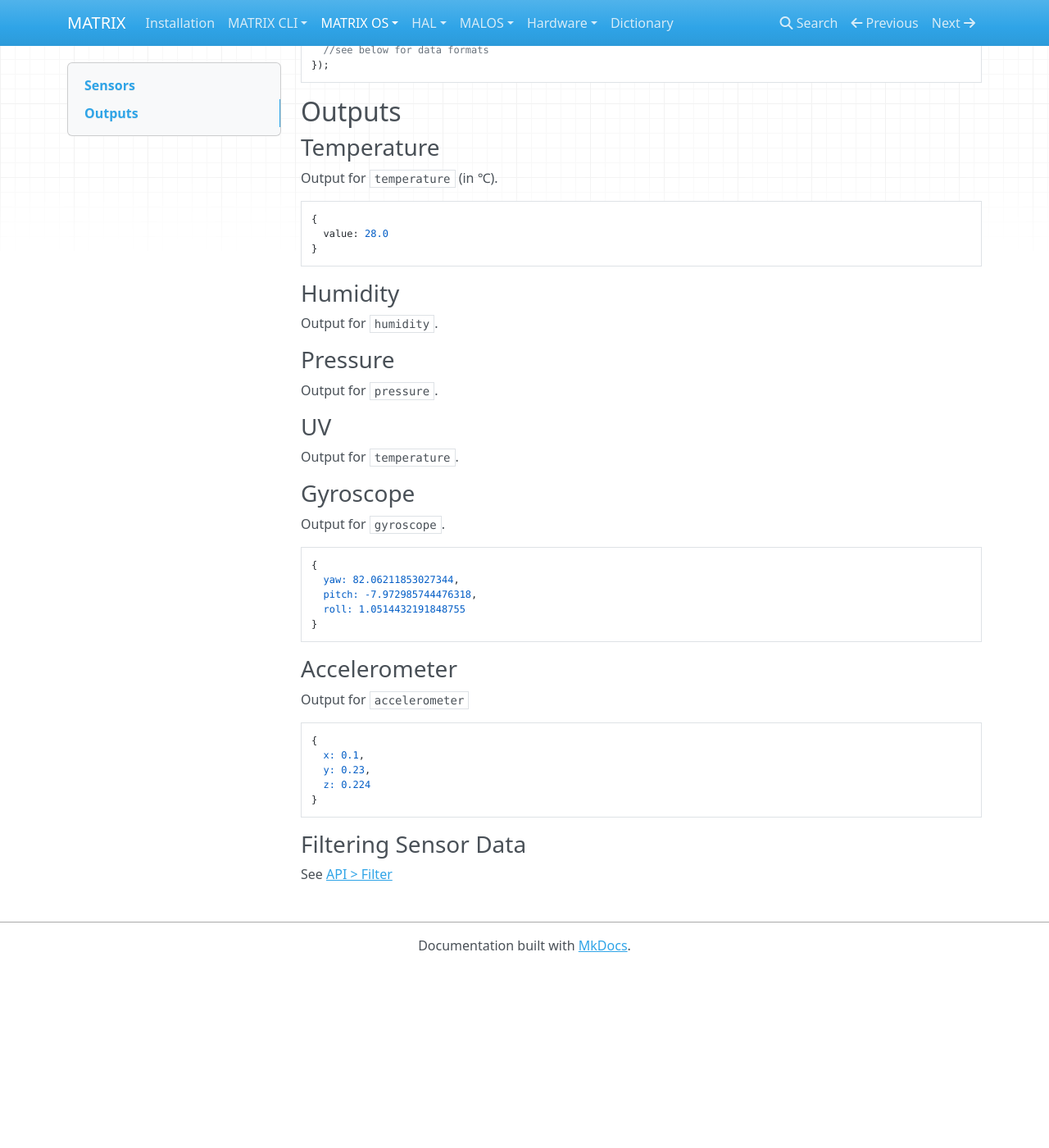
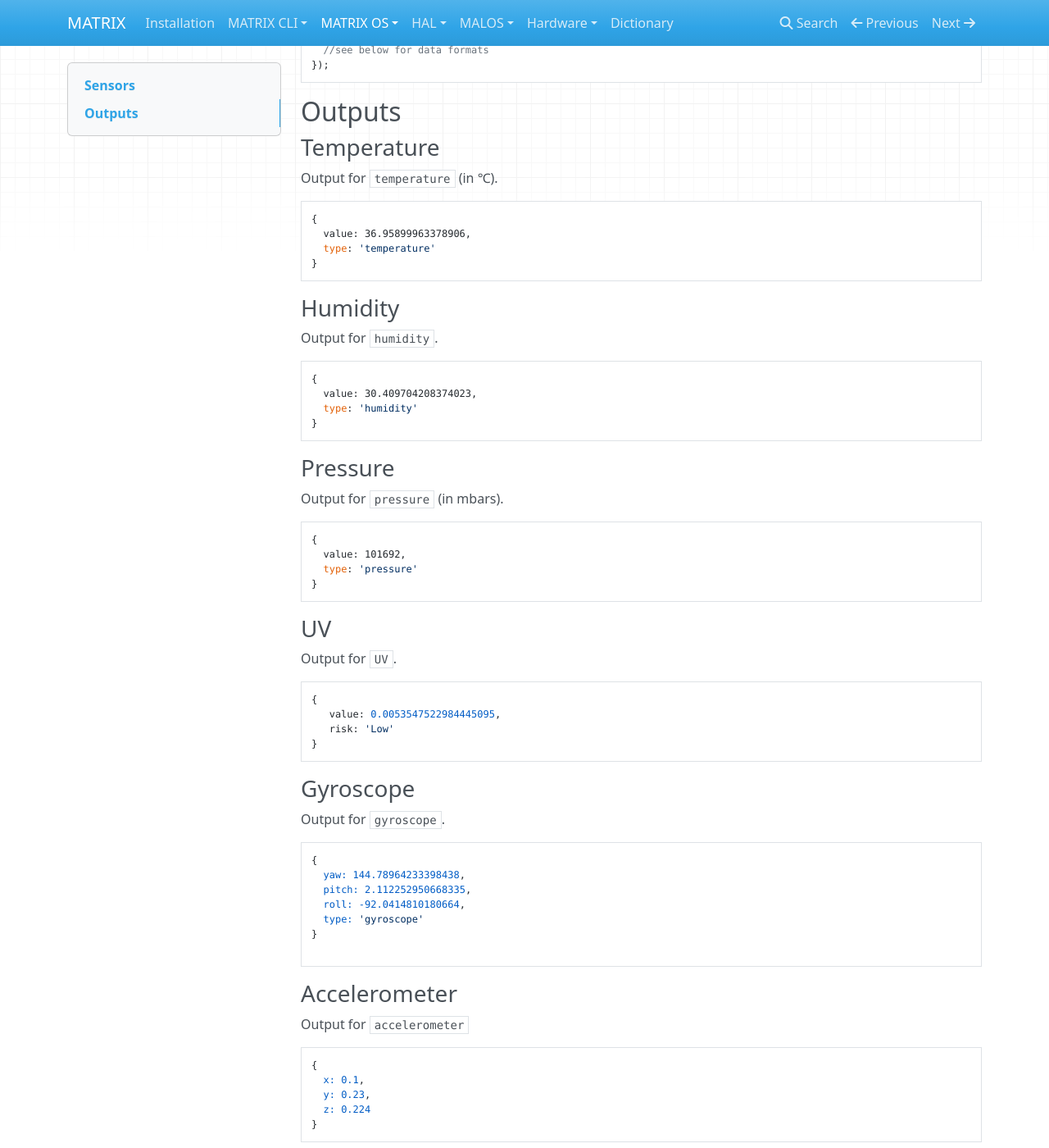
Before and after one commit to matrix-io/matrix-documentation, an MkDocs documentation site: the page built from docs/API/sensors.md, in a window 1280 px wide and 1400 px high, scrolled down 643 px. Shown: the whole window at 82% size. Built offline with MkDocs 1.6.1, drawn with Linux system fonts in a browser that asks for light colours; nearby versions of some CDN libraries; old or Windows-style settings are respelled for this version of MkDocs; before the commit the page ends 1824 px from its top, so only the background shows below that.

Commit message:
Update sensors.md

````diff
--- a/docs/API/sensors.md
+++ b/docs/API/sensors.md
@@ -35,27 +35,48 @@
 Output for `temperature` (in &#8451;).
 ```
 {
-  value: 28.0
+  value: 36.95899963378906,
+  type: 'temperature'
 }
 ```
 
 ### Humidity
 Output for `humidity`.
+```
+{
+  value: 30.409704208374023,
+  type: 'humidity'
+}
+```
 
 ### Pressure
-Output for `pressure`.
+Output for `pressure` (in mbars).
+```
+{
+  value: 101692,
+  type: 'pressure'
+}
+```
 
 ### UV
-Output for `temperature`.
+Output for `UV`.
+```
+{
+   value: 0.0053547522984445095,
+   risk: 'Low'
+}
+```
 
 ### Gyroscope
 Output for `gyroscope`.
 ```
 {
-  yaw: 82.06211853027344,
-  pitch: -7.972985744476318,
-  roll: 1.0514432191848755
+  yaw: 144.78964233398438,
+  pitch: 2.112252950668335,
+  roll: -92.0414810180664,
+  type: 'gyroscope'
 }
+
 ```
 ### Accelerometer
 Output for `accelerometer`
````
